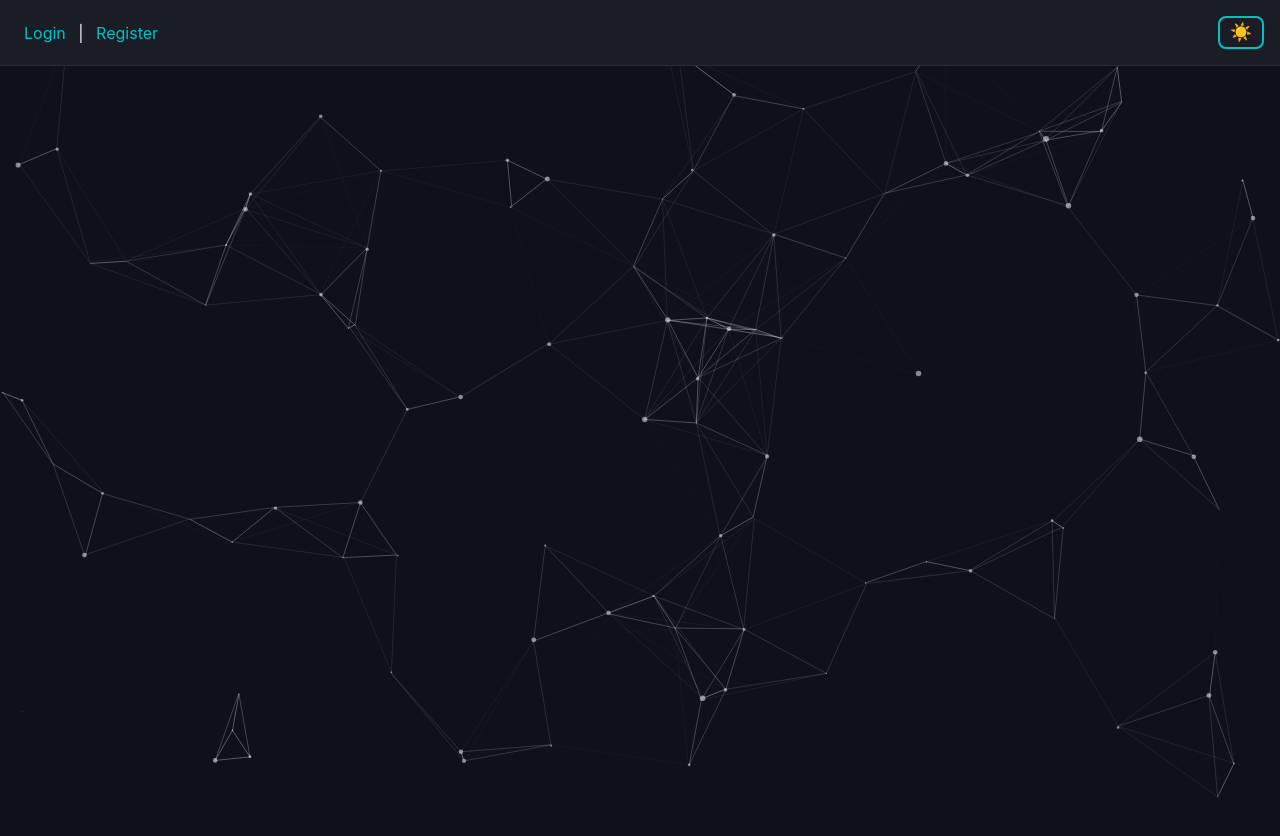
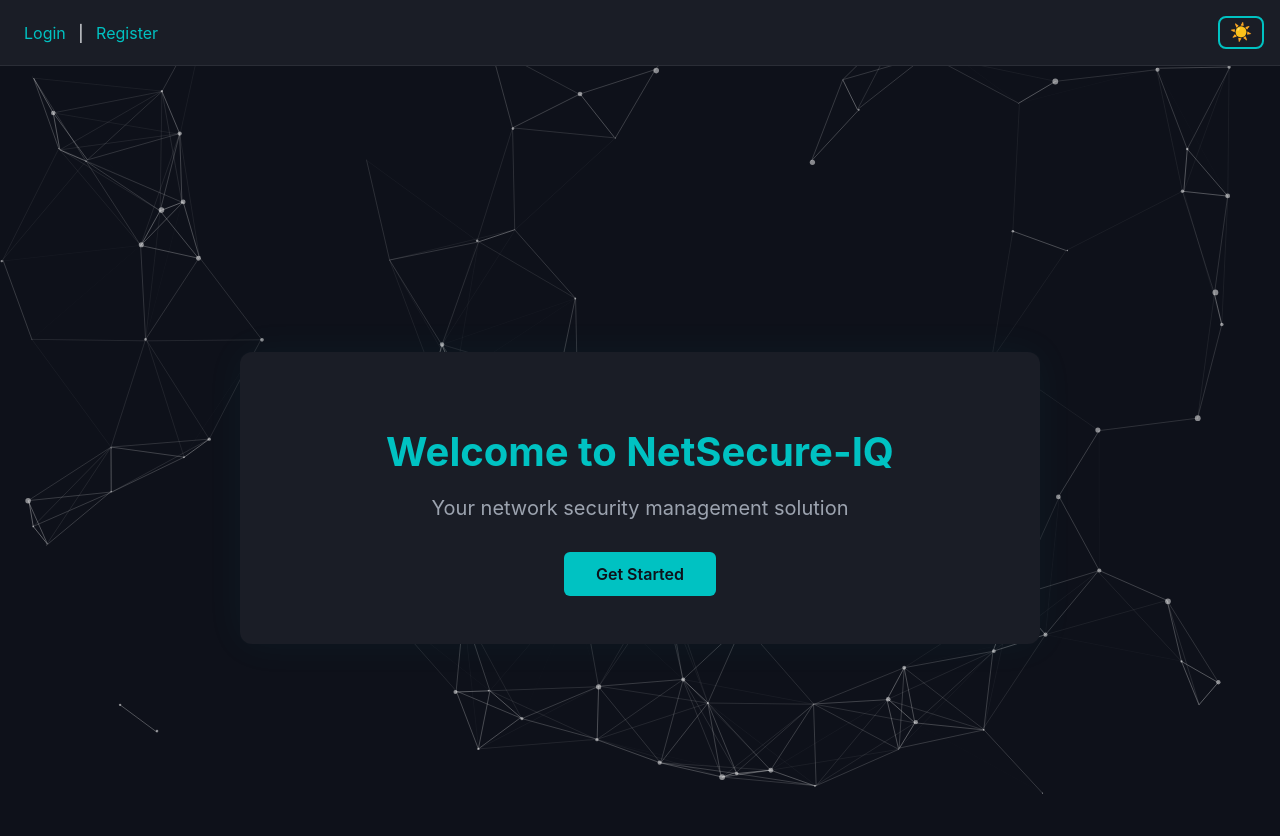
Before and after one commit to expirianet/NetSecure-IQ, a Vue app in the folder src/frontend/: page / in a window 1280 px wide. Before the commit this address had no page. Shown: the top 836 px of the page. Before the commit the page ends 800 px from the top, so only its background shows below. Built offline with nearby package versions, Linux system fonts and the light colour scheme.

Commit message:
Add HomePage component with particles background and default route

```diff
--- /dev/null
+++ b/src/frontend/src/components/HomePage.vue
@@ -0,0 +1,207 @@
+<template>
+  <div class="home-page">
+    <!-- Canvas animé -->
+    <div id="particles-js"></div>
+
+    <!-- Contenu principal -->
+    <div class="home-wrapper">
+      <div class="home-container">
+        <div class="home-card">
+          <h1 class="welcome-title">Welcome to NetSecure-IQ</h1>
+          <p class="welcome-subtitle">Your network security management solution</p>
+          <router-link to="/login" class="login-button">Get Started</router-link>
+        </div>
+      </div>
+    </div>
+  </div>
+</template>
+
+<script setup>
+import { onMounted } from 'vue';
+
+/**
+ * Initialise ou recharge particles.js en fonction du thème actuel.
+ */
+function renderParticles() {
+  const dark = document.documentElement.getAttribute('data-theme') === 'dark';
+  // Supprime l'ancien canvas s'il existe
+  const old = document.querySelector('#particles-js > canvas');
+  if (old) old.remove();
+
+  // (Re)initialise particlesJS
+  window.particlesJS('particles-js', {
+    particles: {
+      number: { value: 80, density: { enable: true, value_area: 800 } },
+      color: { value: dark ? '#ffffff' : '#555555' },
+      shape: { type: 'circle' },
+      opacity: { value: dark ? 0.5 : 0.5 },
+      size: { value: 3, random: true },
+      line_linked: {
+        enable: true,
+        distance: 150,
+        color: dark ? '#ffffff' : '#888888',
+        opacity: dark ? 0.4 : 0.4,
+        width: 1
+      },
+      move: { enable: true, speed: 6, direction: 'none', out_mode: 'bounce' }
+    },
+    interactivity: {
+      detect_on: 'canvas',
+      events: {
+        onhover: { enable: true, mode: 'repulse' },
+        onclick: { enable: true, mode: 'push' },
+        resize: true
+      },
+      modes: {
+        repulse: { distance: 200 },
+        push: { particles_nb: 4 }
+      }
+    },
+    retina_detect: true
+  });
+}
+
+onMounted(() => {
+  // Charge le script particles.min.js s'il n'est pas déjà chargé
+  if (!window.particlesJS) {
+    const script = document.createElement('script');
+    script.src = '/particles/particles.min.js';
+    script.onload = () => {
+      renderParticles();
+      setupThemeObserver();
+    };
+    document.body.appendChild(script);
+  } else {
+    renderParticles();
+    setupThemeObserver();
+  }
+});
+
+function setupThemeObserver() {
+  // Observe les changements de thème
+  const obs = new MutationObserver((mutations) => {
+    for (const m of mutations) {
+      if (m.attributeName === 'data-theme') {
+        renderParticles();
+      }
+    }
+  });
+
+  obs.observe(document.documentElement, {
+    attributes: true,
+    attributeFilter: ['data-theme']
+  });
+}
+</script>
+
+<style scoped>
+:root {
+  --bg-dark: #0e111a;
+  --panel-grey: #1a1d26;
+  --divider-grey: #2a2d36;
+  --text-primary: #f5f7fa;
+  --text-secondary: #9ca3af;
+  --primary-accent: #00c2c2;
+  --primary-hover: #00a7a7;
+  --danger: #ef4444;
+  --success: #22c55e;
+}
+
+/* Page entière */
+.home-page {
+  position: relative;
+  min-height: 100vh;
+  overflow: hidden;
+}
+
+/* Canvas particles */
+#particles-js {
+  position: fixed;
+  top: 0;
+  left: 0;
+  width: 100vw;
+  height: 100vh;
+  z-index: 0;
+  background-color: var(--bg-dark);
+  transition: background-color 0.3s ease;
+}
+
+/* override light mode */
+[data-theme='light'] #particles-js {
+  background-color: #E0E0E0;
+}
+
+/* Wrapper du contenu */
+.home-wrapper {
+  position: relative;
+  z-index: 10;
+  display: flex;
+  align-items: center;
+  justify-content: center;
+  min-height: 100vh;
+  padding: 32px;
+  text-align: center;
+}
+
+/* Conteneur */
+.home-container {
+  width: 100%;
+  max-width: 800px;
+}
+
+/* Carte de bienvenue */
+.home-card {
+  background-color: var(--panel-grey);
+  border-radius: 12px;
+  padding: 48px 32px;
+  box-shadow: 0 0 40px rgba(0, 194, 194, 0.05);
+  box-sizing: border-box;
+}
+
+/* Titres */
+.welcome-title {
+  font-size: 2.5rem;
+  font-weight: 700;
+  color: var(--primary-accent);
+  margin-bottom: 16px;
+}
+
+.welcome-subtitle {
+  font-size: 1.25rem;
+  color: var(--text-secondary);
+  margin-bottom: 32px;
+}
+
+/* Bouton */
+.login-button {
+  display: inline-block;
+  background-color: var(--primary-accent);
+  color: var(--bg-dark);
+  text-decoration: none;
+  font-weight: 600;
+  font-size: 1rem;
+  padding: 12px 32px;
+  border-radius: 6px;
+  transition: background-color 0.2s, color 0.2s;
+}
+
+.login-button:hover {
+  background-color: var(--primary-hover);
+  color: var(--text-primary);
+}
+
+/* Responsive */
+@media (max-width: 768px) {
+  .welcome-title {
+    font-size: 2rem;
+  }
+
+  .welcome-subtitle {
+    font-size: 1.1rem;
+  }
+
+  .home-card {
+    padding: 32px 24px;
+  }
+}
+</style>
--- a/src/frontend/src/router/index.js
+++ b/src/frontend/src/router/index.js
@@ -1,4 +1,5 @@
 import { createRouter, createWebHashHistory } from 'vue-router'
+import HomePage from '@/components/HomePage.vue'
 import LoginForm from '@/components/LoginForm.vue'
 import RegisterForm from '@/components/RegisterForm.vue'
 import DashboardPage from '@/components/DashboardPage.vue'
@@ -8,6 +9,7 @@ import AddUserForm from '@/components/AddUserForm.vue'
 import AddOperatorForm from '@/components/AddOperatorForm.vue'
 
 const routes = [
+  { path: '/', component: HomePage },
   { path: '/login', component: LoginForm },
   { path: '/register', component: RegisterForm },
   { path: '/dashboard', component: DashboardPage },
```
